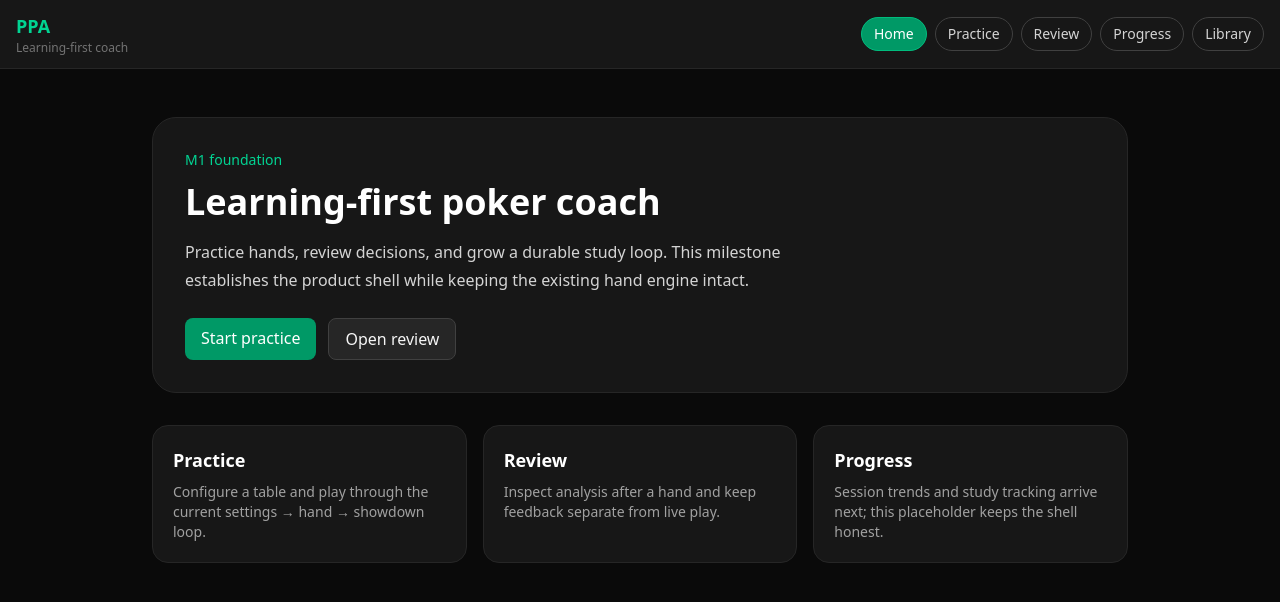
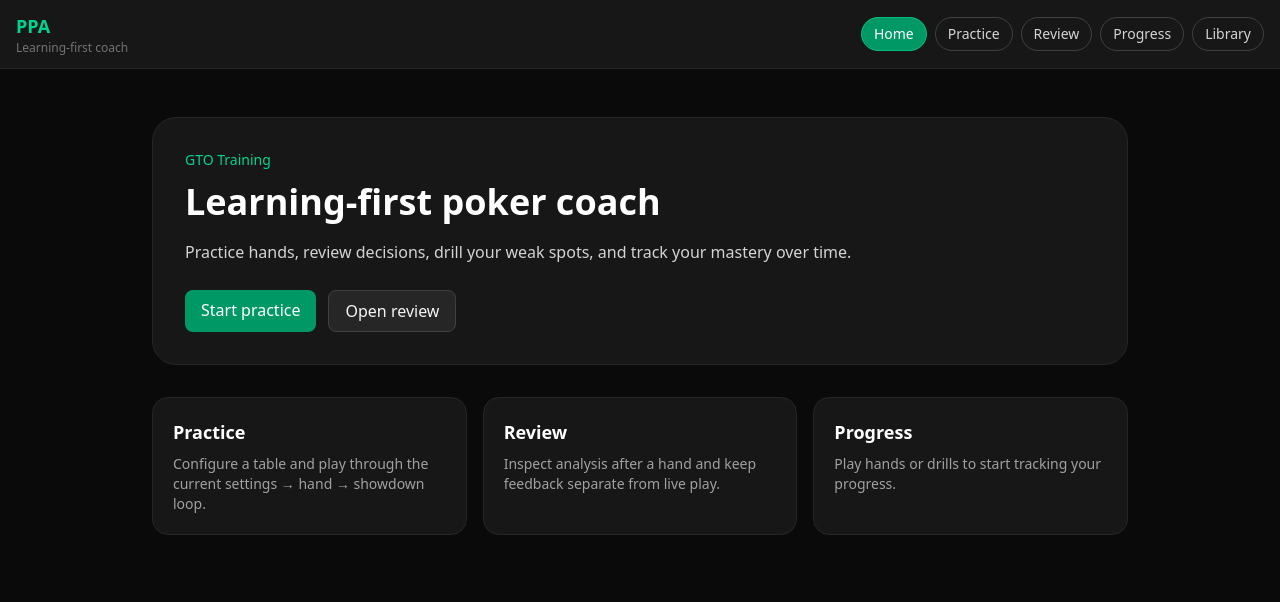
Before and after one commit to llynv/PPA, a React (Vite) app: page / in a window 1280 px wide. Shown: the top 602 px of the page. Built offline with nearby package versions, Linux system fonts and the light colour scheme.

Commit message:
feat(m4): add live progress stats to HomePage

```diff
--- a/src/pages/HomePage.tsx
+++ b/src/pages/HomePage.tsx
@@ -1,19 +1,52 @@
 import { Link } from "react-router-dom";
+import { useProgressStore } from "../store/progressStore";
+
+function ProgressCard() {
+    const totalHands = useProgressStore((s) => s.overallStats.totalHands);
+    const totalDrills = useProgressStore((s) => s.overallStats.totalDrills);
+    const currentStreak = useProgressStore((s) => s.overallStats.currentStreak);
+    const averageGrade = useProgressStore((s) => s.overallStats.averageGrade);
+
+    const hasData = totalHands + totalDrills > 0;
+
+    return (
+        <div className="rounded-2xl border border-neutral-800 bg-neutral-900 p-5">
+            <h2 className="text-lg font-semibold text-white mb-2">Progress</h2>
+            {hasData ? (
+                <>
+                    <p className="text-sm text-neutral-400">
+                        {totalHands} hands &middot; {totalDrills} drills
+                    </p>
+                    {currentStreak > 0 && (
+                        <p className="text-xs text-emerald-400 mt-1">
+                            {currentStreak} streak
+                        </p>
+                    )}
+                    <p className="text-xs text-slate-500 mt-1">
+                        Avg grade: {averageGrade}
+                    </p>
+                </>
+            ) : (
+                <p className="text-sm text-neutral-400">
+                    Play hands or drills to start tracking your progress.
+                </p>
+            )}
+        </div>
+    );
+}
 
 export function HomePage() {
     return (
         <div className="max-w-5xl mx-auto px-4 py-8 md:px-6 md:py-12 space-y-8">
             <section className="rounded-3xl border border-neutral-800 bg-neutral-900 p-6 md:p-8">
                 <p className="text-sm font-medium text-emerald-400 mb-3">
-                    M1 foundation
+                    GTO Training
                 </p>
                 <h1 className="text-3xl md:text-4xl font-bold text-white mb-4">
                     Learning-first poker coach
                 </h1>
                 <p className="text-neutral-300 max-w-2xl leading-7">
-                    Practice hands, review decisions, and grow a durable study loop.
-                    This milestone establishes the product shell while keeping the
-                    existing hand engine intact.
+                    Practice hands, review decisions, drill your weak spots, and track your mastery over time.
                 </p>
 
                 <div className="flex flex-wrap gap-3 mt-6">
@@ -45,12 +78,7 @@ export function HomePage() {
                         Inspect analysis after a hand and keep feedback separate from live play.
                     </p>
                 </div>
-                <div className="rounded-2xl border border-neutral-800 bg-neutral-900 p-5">
-                    <h2 className="text-lg font-semibold text-white mb-2">Progress</h2>
-                    <p className="text-sm text-neutral-400">
-                        Session trends and study tracking arrive next; this placeholder keeps the shell honest.
-                    </p>
-                </div>
+                <ProgressCard />
             </section>
         </div>
     );
```
